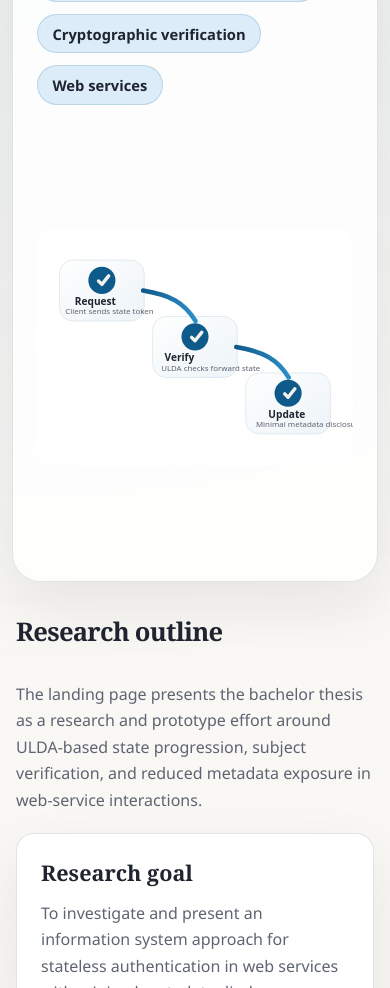
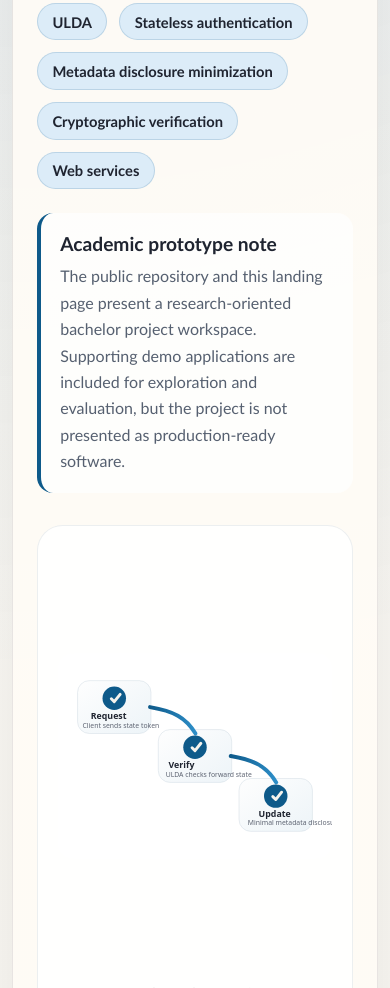
Before and after one commit to iammarguuss/ulda-bachelor, a plain HTML site: page landing/index.html in a window 390 px wide. Shown: the part 1012-2000 px from the top of the page. Drawn offline with Linux system fonts and the light colour scheme.

Commit message:
feat(landing): add responsive layout and typography

```diff
--- a/landing/index.html
+++ b/landing/index.html
@@ -87,6 +87,13 @@
             <li>Cryptographic verification</li>
             <li>Web services</li>
           </ul>
+          <div class="hero__note">
+            <h2>Academic prototype note</h2>
+            <p>
+              The public repository and this landing page present a research-oriented bachelor project workspace. Supporting demo
+              applications are included for exploration and evaluation, but the project is not presented as production-ready software.
+            </p>
+          </div>
         </div>
         <figure class="hero__visual">
           <img
@@ -95,6 +102,7 @@
             width="560"
             height="420"
           >
+          <figcaption>ULDA-inspired stateless verification flow: request, verification, and forward state update.</figcaption>
         </figure>
       </section>
 
--- a/landing/styles.css
+++ b/landing/styles.css
@@ -1,15 +1,16 @@
 :root {
-  --bg: #f5f3ed;
-  --surface: rgba(255, 255, 255, 0.82);
-  --surface-strong: #ffffff;
+  --bg: #f4f0e7;
+  --surface: rgba(255, 252, 246, 0.86);
+  --surface-strong: rgba(255, 255, 255, 0.96);
   --text: #1f2430;
-  --muted: #5e6472;
-  --line: rgba(31, 36, 48, 0.12);
+  --muted: #566070;
+  --line: rgba(31, 36, 48, 0.1);
   --accent: #0e5a8a;
+  --accent-deep: #12334e;
   --accent-soft: #dcecf8;
-  --shadow: 0 24px 60px rgba(26, 31, 44, 0.08);
-  --radius-lg: 28px;
-  --radius-md: 18px;
+  --shadow: 0 24px 80px rgba(22, 31, 45, 0.08);
+  --radius-lg: 32px;
+  --radius-md: 20px;
   --content-width: 1120px;
 }
 
@@ -23,11 +24,12 @@ html {
 
 body {
   margin: 0;
-  font-family: "Segoe UI", "Helvetica Neue", Arial, sans-serif;
+  font-family: "Trebuchet MS", "Segoe UI", Arial, sans-serif;
   color: var(--text);
   background:
-    radial-gradient(circle at top left, rgba(14, 90, 138, 0.12), transparent 32%),
-    linear-gradient(180deg, #fbfaf7 0%, var(--bg) 100%);
+    radial-gradient(circle at top left, rgba(14, 90, 138, 0.14), transparent 30%),
+    radial-gradient(circle at bottom right, rgba(18, 51, 78, 0.08), transparent 28%),
+    linear-gradient(180deg, #fcfbf7 0%, var(--bg) 100%);
 }
 
 img {
@@ -65,7 +67,7 @@ a {
   align-items: center;
   justify-content: space-between;
   gap: 1rem;
-  padding: 1.25rem 0;
+  padding: 1.25rem 0 0.75rem;
 }
 
 .brand {
@@ -103,12 +105,24 @@ a {
 .site-nav {
   display: flex;
   flex-wrap: wrap;
-  gap: 1rem;
+  gap: 0.65rem;
 }
 
 .site-nav a {
+  padding: 0.65rem 0.95rem;
+  border: 1px solid rgba(18, 51, 78, 0.08);
+  border-radius: 999px;
+  background: rgba(255, 255, 255, 0.68);
   text-decoration: none;
   font-weight: 600;
+  transition: transform 180ms ease, background-color 180ms ease, border-color 180ms ease;
+}
+
+.site-nav a:hover,
+.site-nav a:focus-visible {
+  transform: translateY(-1px);
+  background: rgba(220, 236, 248, 0.9);
+  border-color: rgba(14, 90, 138, 0.2);
 }
 
 .hero {
@@ -116,18 +130,30 @@ a {
   grid-template-columns: minmax(0, 1.1fr) minmax(320px, 0.9fr);
   gap: 2rem;
   align-items: center;
-  padding: 3rem;
+  padding: 3.25rem;
   margin-top: 1rem;
   background: var(--surface);
   border: 1px solid var(--line);
   border-radius: var(--radius-lg);
   box-shadow: var(--shadow);
+  overflow: hidden;
+  position: relative;
+}
+
+.hero::before {
+  content: "";
+  position: absolute;
+  inset: 0 auto auto 0;
+  width: 44%;
+  height: 18rem;
+  background: linear-gradient(135deg, rgba(14, 90, 138, 0.08), transparent 70%);
+  pointer-events: none;
 }
 
 .hero h1,
 .section h2,
 .card h3 {
-  font-family: Georgia, "Times New Roman", serif;
+  font-family: Garamond, Georgia, "Times New Roman", serif;
   letter-spacing: -0.03em;
 }
 
@@ -140,13 +166,24 @@ a {
 .hero__title-ua {
   margin: 0 0 1rem;
   max-width: 52rem;
-  color: var(--muted);
+  color: var(--accent-deep);
   font-size: 1.02rem;
   line-height: 1.6;
 }
 
 .hero__visual {
   margin: 0;
+  padding: 1.25rem;
+  background: rgba(255, 255, 255, 0.88);
+  border: 1px solid rgba(18, 51, 78, 0.08);
+  border-radius: 1.6rem;
+}
+
+.hero__visual figcaption {
+  margin-top: 1rem;
+  color: var(--muted);
+  font-size: 0.94rem;
+  line-height: 1.5;
 }
 
 .keyword-list {
@@ -167,8 +204,27 @@ a {
   font-weight: 600;
 }
 
+.hero__note {
+  margin-top: 1.5rem;
+  padding: 1.15rem 1.2rem;
+  border-left: 4px solid var(--accent);
+  border-radius: 1rem;
+  background: rgba(255, 255, 255, 0.7);
+}
+
+.hero__note h2 {
+  margin: 0 0 0.55rem;
+  font-size: 1.2rem;
+}
+
+.hero__note p {
+  margin: 0;
+  color: var(--muted);
+  line-height: 1.65;
+}
+
 .section {
-  padding: 2rem 0 0;
+  padding: 2.5rem 0 0;
 }
 
 .section h2 {
@@ -199,6 +255,15 @@ a {
   border: 1px solid var(--line);
   border-radius: var(--radius-md);
   box-shadow: var(--shadow);
+  transition: transform 180ms ease, border-color 180ms ease;
+}
+
+.card:hover,
+.card:focus-within,
+.info-card:hover,
+.resource-item:hover {
+  transform: translateY(-2px);
+  border-color: rgba(14, 90, 138, 0.18);
 }
 
 .card h3 {
@@ -270,9 +335,11 @@ code {
     width: min(calc(100% - 1.5rem), var(--content-width));
   }
 
-  .site-header,
   .hero {
     grid-template-columns: 1fr;
+  }
+
+  .site-header {
     flex-direction: column;
     align-items: flex-start;
   }
@@ -295,4 +362,17 @@ code {
   .site-nav {
     gap: 0.75rem;
   }
+
+  .site-nav a {
+    width: 100%;
+    text-align: center;
+  }
+
+  .hero h1 {
+    font-size: clamp(2rem, 10vw, 3rem);
+  }
+
+  .hero__title-ua {
+    font-size: 0.96rem;
+  }
 }
```
